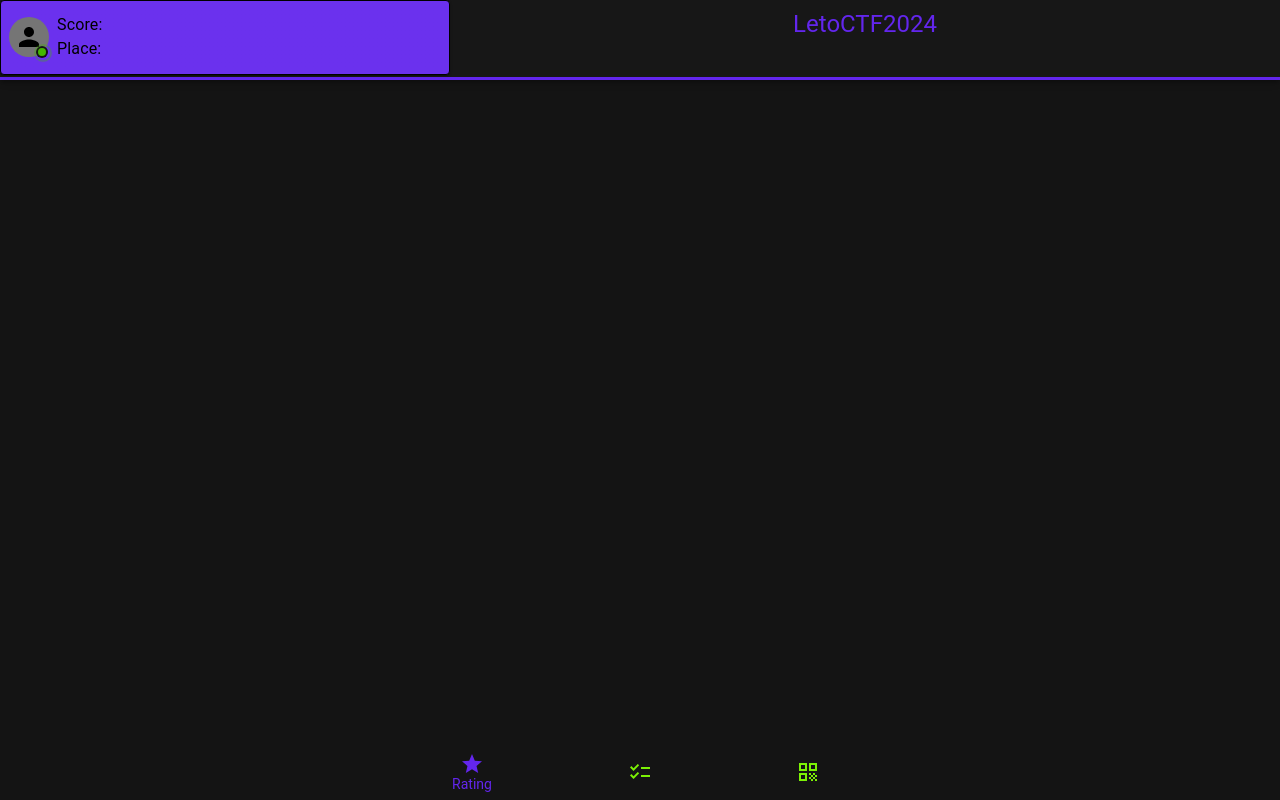
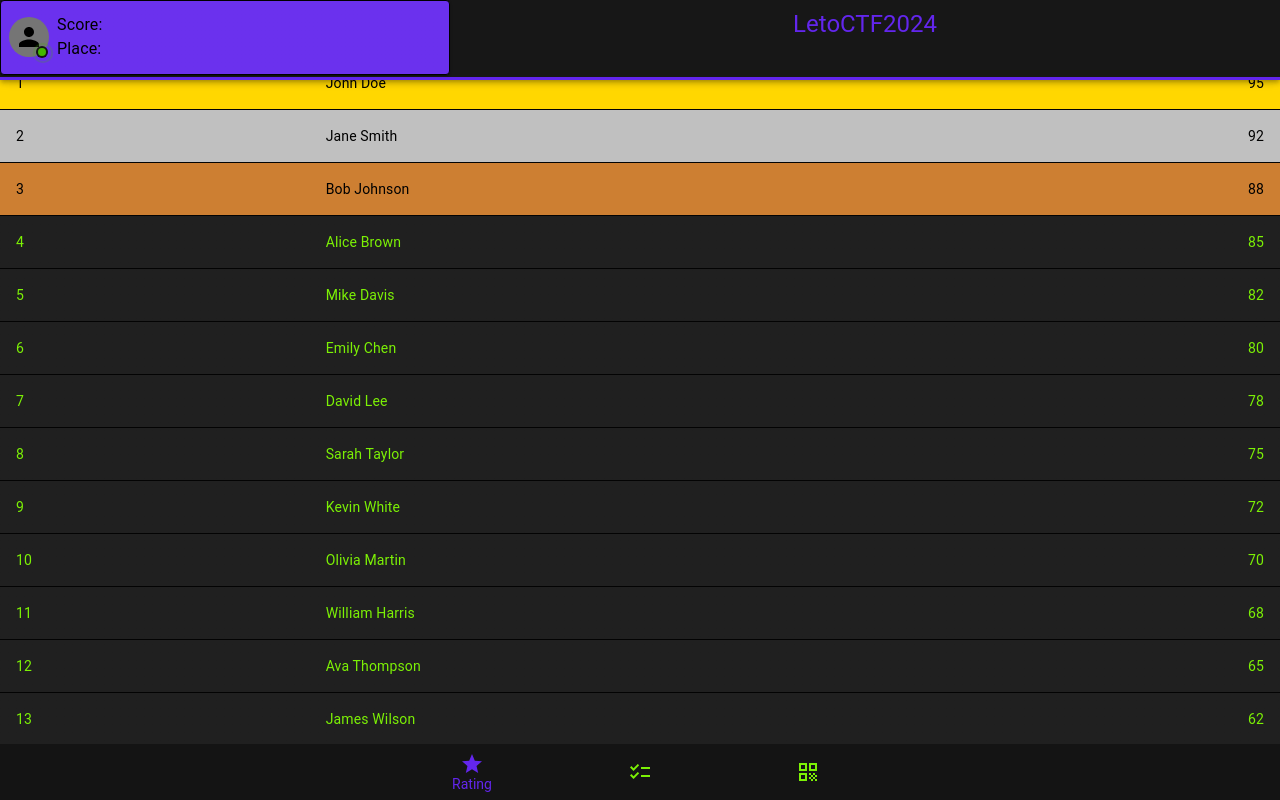
Before and after one commit to Kamchatskiy/LetoCTF2024-AntiKiller-FrontEnd, a React (Create React App) app: page /rating in a window 1280 px wide. Shown: the top 800 px of the page. Built offline with nearby package versions, Linux system fonts and the light colour scheme.

Commit message:
add rating page

```diff
--- a/src/App.js
+++ b/src/App.js
@@ -3,8 +3,9 @@ import { BrowserRouter, Route, Routes } from "react-router-dom";
 import { Header } from "./components/header";
 import { Footer } from "./components/footer";
 import { Tasks } from "./pages/tasks";
-import { Rating } from "@mui/material";
+import { Rating } from "./pages/rating";
 import "./style.css"
+import { Scan } from "./pages/scan";
 
 export const App = () => {
   return (
@@ -14,6 +15,7 @@ export const App = () => {
         <Routes>
           <Route path="tasks" element={<Tasks />} />
           <Route path="rating" element={<Rating />} />
+          <Route path="scan" element={<Scan />} />
         </Routes>
         <Footer />
       </BrowserRouter>
--- a/src/pages/rating/index.js
+++ b/src/pages/rating/index.js
@@ -0,0 +1,81 @@
+import * as React from "react";
+import Table from "@mui/material/Table";
+import TableBody from "@mui/material/TableBody";
+import TableCell from "@mui/material/TableCell";
+import TableContainer from "@mui/material/TableContainer";
+import TableHead from "@mui/material/TableHead";
+import TableRow from "@mui/material/TableRow";
+import Paper from "@mui/material/Paper";
+
+function createData(place, person, score) {
+  return { place, person, score };
+}
+
+const rows = [
+  createData(1, "John Doe", 95),
+  createData(2, "Jane Smith", 92),
+  createData(3, "Bob Johnson", 88),
+  createData(4, "Alice Brown", 85),
+  createData(5, "Mike Davis", 82),
+  createData(6, "Emily Chen", 80),
+  createData(7, "David Lee", 78),
+  createData(8, "Sarah Taylor", 75),
+  createData(9, "Kevin White", 72),
+  createData(10, "Olivia Martin", 70),
+  createData(11, "William Harris", 68),
+  createData(12, "Ava Thompson", 65),
+  createData(13, "James Wilson", 62),
+  createData(14, "Isabella Garcia", 60),
+  createData(15, "Robert Miller", 58),
+  createData(16, "Sophia Rodriguez", 55),
+  createData(17, "Michael Brown", 52),
+  createData(18, "Charlotte Davis", 50),
+  createData(19, "Daniel Lee", 48),
+  createData(20, "Abigail Johnson", 45),
+];
+
+export const Rating = () => {
+  return (
+    <TableContainer component={Paper} sx={{ width: "100%" }}>
+      <Table sx={{ width: "100%" }} aria-label="rating table">
+        <TableHead>
+          <TableRow>
+            <TableCell>Place</TableCell>
+            <TableCell>Person</TableCell>
+            <TableCell align="right">Score</TableCell>
+          </TableRow>
+        </TableHead>
+        <TableBody>
+          {rows.map((row) => (
+            <TableRow
+              key={row.place}
+              sx={{
+                backgroundColor:
+                  row.place === 1
+                    ? "#ffd700"
+                    : row.place === 2
+                    ? "#c0c0c0"
+                    : row.place === 3
+                    ? "#cd7f32"
+                    : "inherit",
+              }}
+            >
+              <TableCell sx={{ color: row.place <= 3 ? "#000" : "inherit" }}>
+                {row.place}
+              </TableCell>
+              <TableCell sx={{ color: row.place <= 3 ? "#000" : "inherit" }}>
+                {row.person}
+              </TableCell>
+              <TableCell
+                align="right"
+                sx={{ color: row.place <= 3 ? "#000" : "inherit" }}
+              >
+                {row.score}
+              </TableCell>
+            </TableRow>
+          ))}
+        </TableBody>
+      </Table>
+    </TableContainer>
+  );
+};
```
